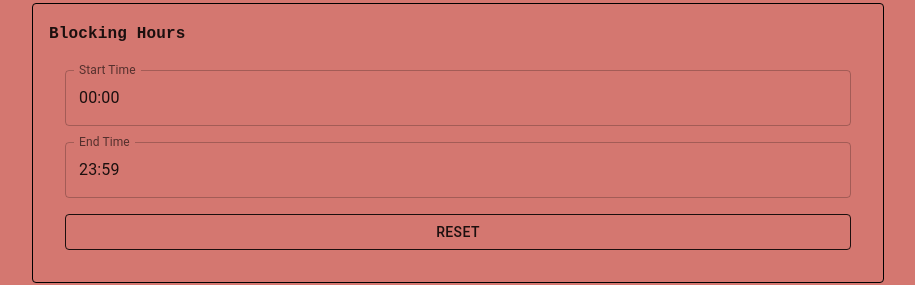
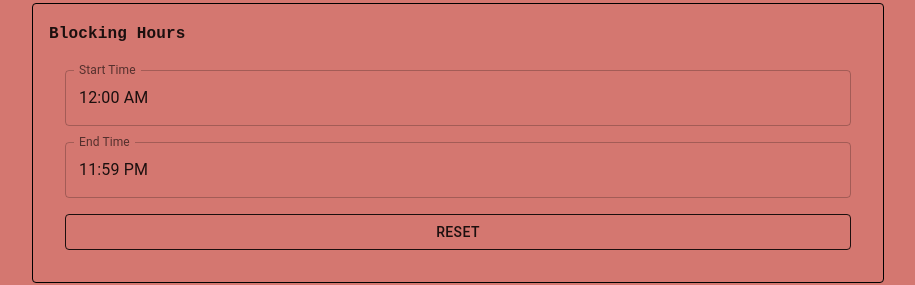
Before and after one commit to Matin-M/SiteBlocker, a React (Create React App) app: page / in a window 1280 px wide. Both pictures are taken after a click on the button "SETTINGS". Shown: the part 347-632 px from the top of the page, without its empty margins (182-1097 px from the left). Built offline with nearby package versions, Linux system fonts and the light colour scheme.

Commit message:
Time format fix

```diff
--- a/src/components/Settings.js
+++ b/src/components/Settings.js
@@ -141,7 +141,8 @@ const Settings = ({ setViewSettings }) => {
               handleTimeChange(newValue, endTime);
             }}
             views={['hours', 'minutes']}
-            format="HH:mm"
+            format="hh:mm A"
+            ampm={true}
           />
           <TimePicker
             label="End Time"
@@ -151,7 +152,8 @@ const Settings = ({ setViewSettings }) => {
               handleTimeChange(startTime, newValue);
             }}
             views={['hours', 'minutes']}
-            format="HH:mm"
+            format="hh:mm A"
+            ampm={true}
           />
           <Button
             variant="outlined"
```
Also changed, not shown: public/manifest.json.
